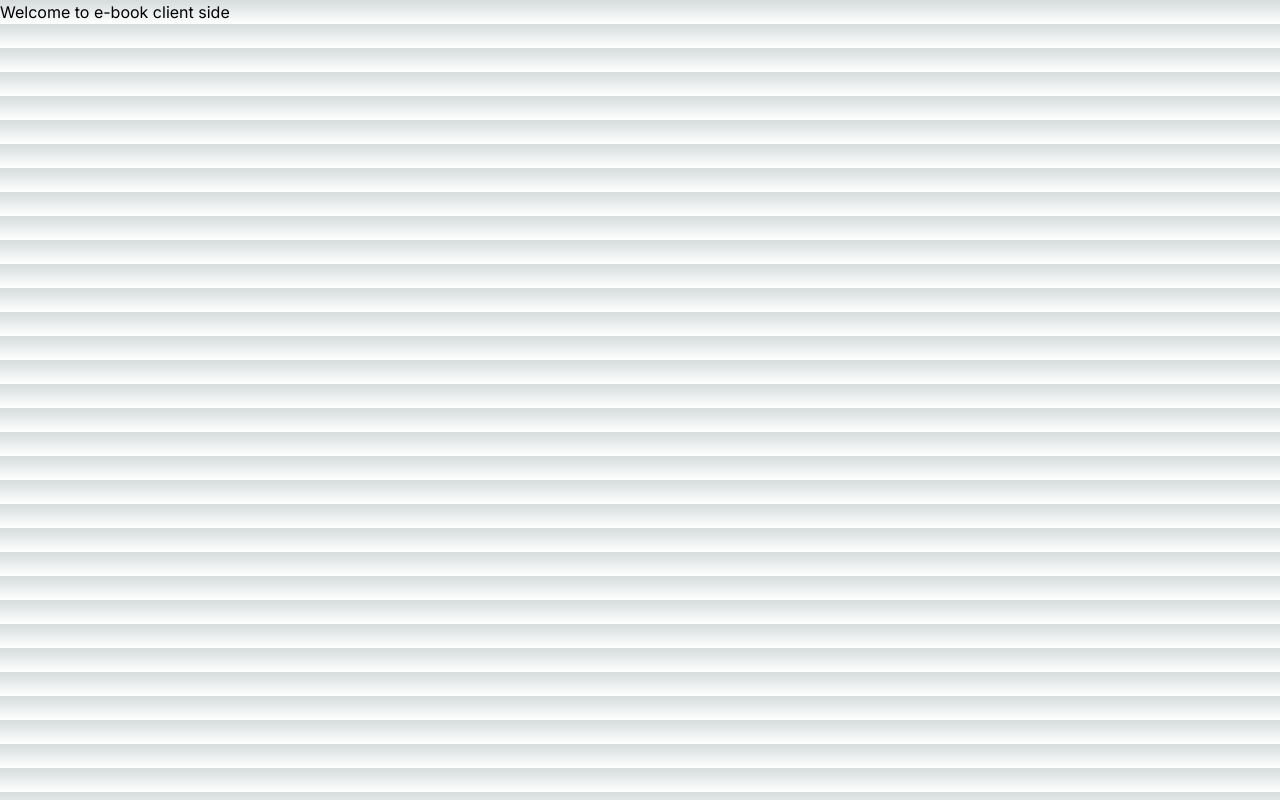
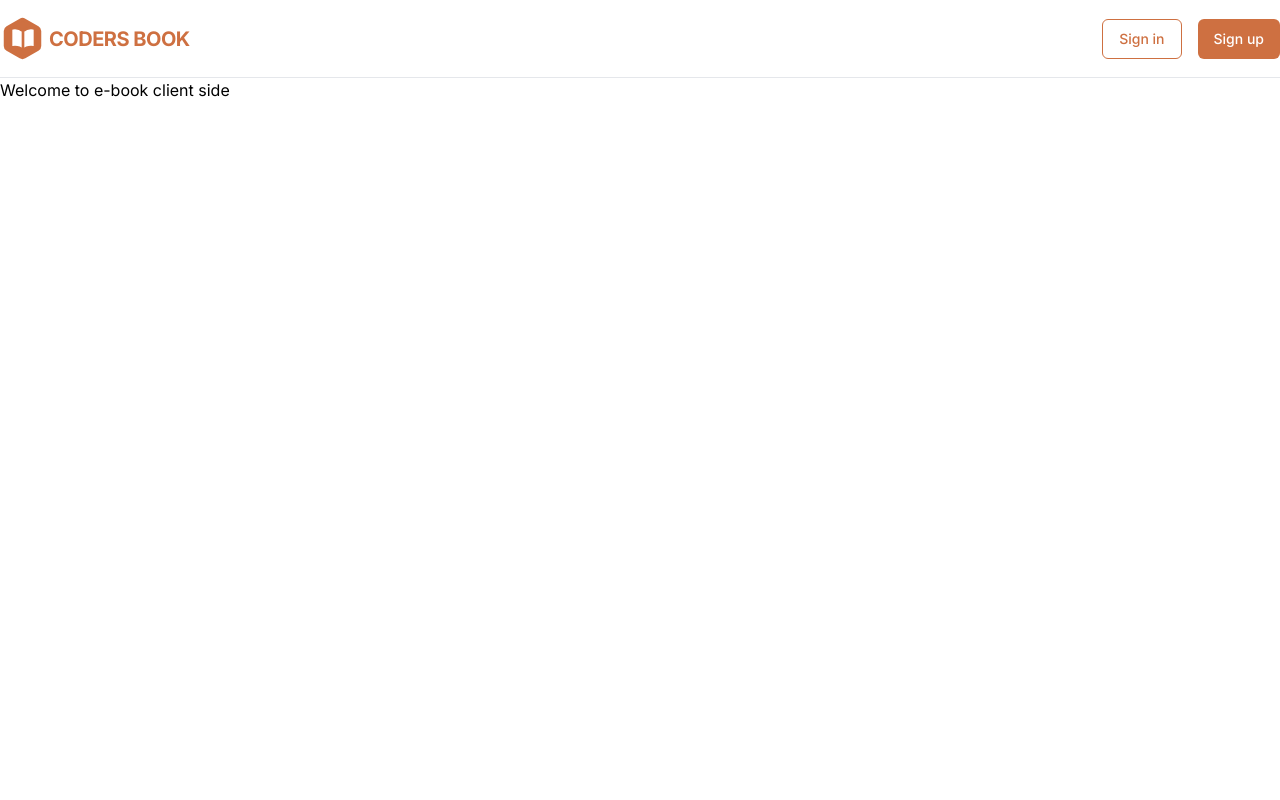
Before and after one commit to janak-Thapa/e-book-clinet-side, a Next.js app: page / in a window 1280 px wide. Built offline with nearby package versions, Linux system fonts and the light colour scheme.

Commit message:
add navbar

```diff
--- a/src/app/globals.css
+++ b/src/app/globals.css
@@ -2,7 +2,7 @@
 @tailwind components;
 @tailwind utilities;
 
-:root {
+/* :root {
   --foreground-rgb: 0, 0, 0;
   --background-start-rgb: 214, 219, 220;
   --background-end-rgb: 255, 255, 255;
@@ -30,4 +30,4 @@
   .text-balance {
     text-wrap: balance;
   }
-}
+} */
--- a/src/app/layout.tsx
+++ b/src/app/layout.tsx
@@ -1,6 +1,7 @@
 import type { Metadata } from "next";
 import { Inter } from "next/font/google";
 import "./globals.css";
+import Navbar from "@/components/Navbar";
 
 const inter = Inter({ subsets: ["latin"] });
 
@@ -16,7 +17,9 @@
 }>) {
   return (
     <html lang="en">
-      <body className={inter.className}>{children}</body>
+      <body className={inter.className}>
+        <Navbar></Navbar>
+        {children}</body>
     </html>
   );
 }
--- a/src/app/page.tsx
+++ b/src/app/page.tsx
@@ -2,6 +2,10 @@
 
 export default function Home() {
   return (
+    <>
+
   <h1>Welcome to e-book client side</h1>
+
+  </>
   );
 }
--- /dev/null
+++ b/src/components/Navbar.tsx
@@ -0,0 +1,66 @@
+import Link from 'next/link';
+import React from 'react';
+
+const Navbar = () => {
+    return (
+        <nav className="border-b">
+            <div className="container mx-auto flex items-center justify-between py-4">
+                <div>
+                    <Link href={'/'}>
+                        <div className="flex items-center gap-1">
+                            <div className="relative">
+                                <Hexagon />
+                                <BookIcon />
+                            </div>
+                            <span className="text-xl font-bold uppercase tracking-tight text-primary-500">
+                                Coders Book
+                            </span>
+                        </div>
+                    </Link>
+                </div>
+                <div className="flex items-center gap-4">
+                    <button className="h-10 rounded-md border border-primary-500 px-4 py-2 text-sm font-medium text-primary-500 transition-all hover:border-primary-100 hover:bg-primary-100 active:border-primary-200 active:bg-primary-200">
+                        Sign in
+                    </button>
+                    <button className="h-10 rounded-md bg-primary-500 px-4 py-2 text-sm font-medium text-white transition-all hover:bg-primary-600 active:bg-primary-700">
+                        Sign up
+                    </button>
+                </div>
+            </div>
+        </nav>
+    );
+};
+
+export default Navbar;
+
+const Hexagon = () => (
+    <svg
+        xmlns="http://www.w3.org/2000/svg"
+        width="45"
+        height="45"
+        viewBox="0 0 24 24"
+        fill="#ce7041"
+        stroke="#ce7041"
+        strokeWidth="2"
+        strokeLinecap="round"
+        strokeLinejoin="round"
+        className="lucide lucide-hexagon">
+        <path d="M21 16V8a2 2 0 0 0-1-1.73l-7-4a2 2 0 0 0-2 0l-7 4A2 2 0 0 0 3 8v8a2 2 0 0 0 1 1.73l7 4a2 2 0 0 0 2 0l7-4A2 2 0 0 0 21 16z" />
+    </svg>
+);
+
+const BookIcon = () => (
+    <svg
+        xmlns="http://www.w3.org/2000/svg"
+        fill="#fff"
+        viewBox="0 0 24 24"
+        strokeWidth={2}
+        stroke="#ce7041"
+        className="absolute left-1/2 top-1/2 h-8 w-8 -translate-x-1/2 -translate-y-1/2 transform">
+        <path
+            strokeLinecap="round"
+            strokeLinejoin="round"
+            d="M12 6.042A8.967 8.967 0 0 0 6 3.75c-1.052 0-2.062.18-3 .512v14.25A8.987 8.987 0 0 1 6 18c2.305 0 4.408.867 6 2.292m0-14.25a8.966 8.966 0 0 1 6-2.292c1.052 0 2.062.18 3 .512v14.25A8.987 8.987 0 0 0 18 18a8.967 8.967 0 0 0-6 2.292m0-14.25v14.25"
+        />
+    </svg>
+);
--- a/tailwind.config.ts
+++ b/tailwind.config.ts
@@ -13,6 +13,21 @@
         "gradient-conic":
           "conic-gradient(from 180deg at 50% 50%, var(--tw-gradient-stops))",
       },
+      colors:{
+        primary:{
+          50: '#fcf6f0',
+                    100: '#f7eadd',
+                    200: '#eed2ba',
+                    300: '#e3b28e',
+                    400: '#d78d60',
+                    500: '#ce7041',
+                    600: '#bf5a36',
+                    700: '#9f462f',
+                    800: '#803a2c',
+                    900: '#683226',
+                    950: '#381712',
+        }
+      }
     },
   },
   plugins: [],
```
